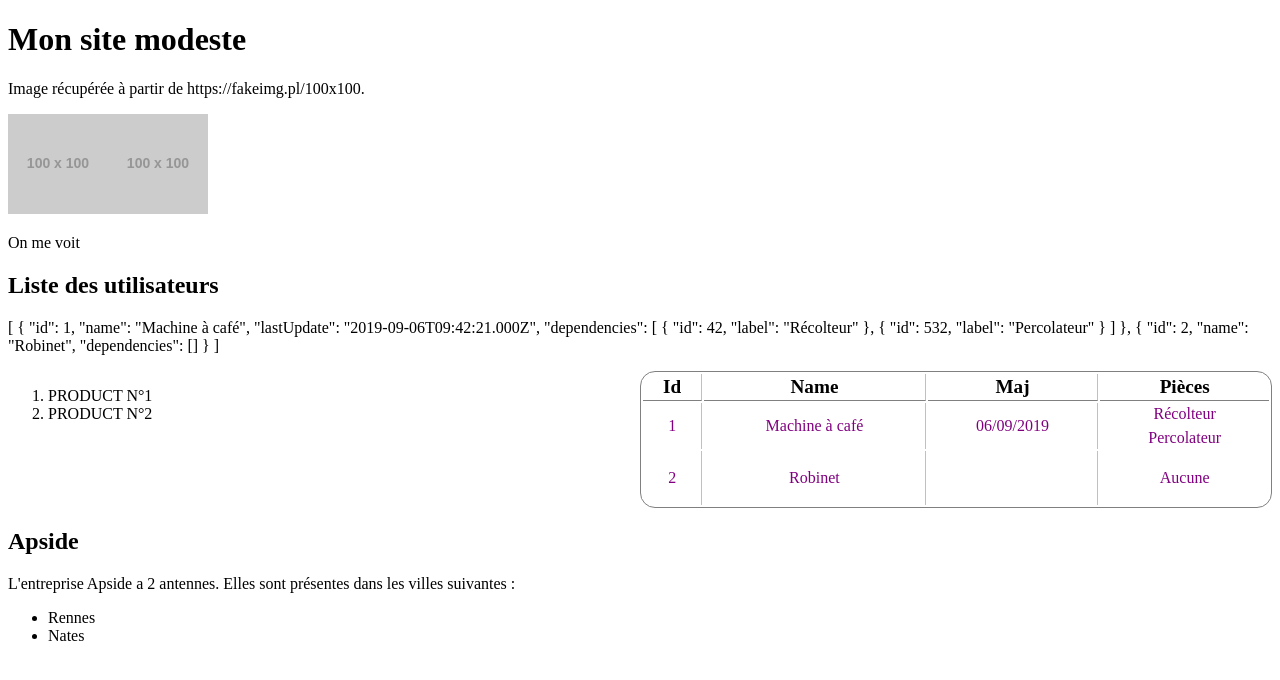
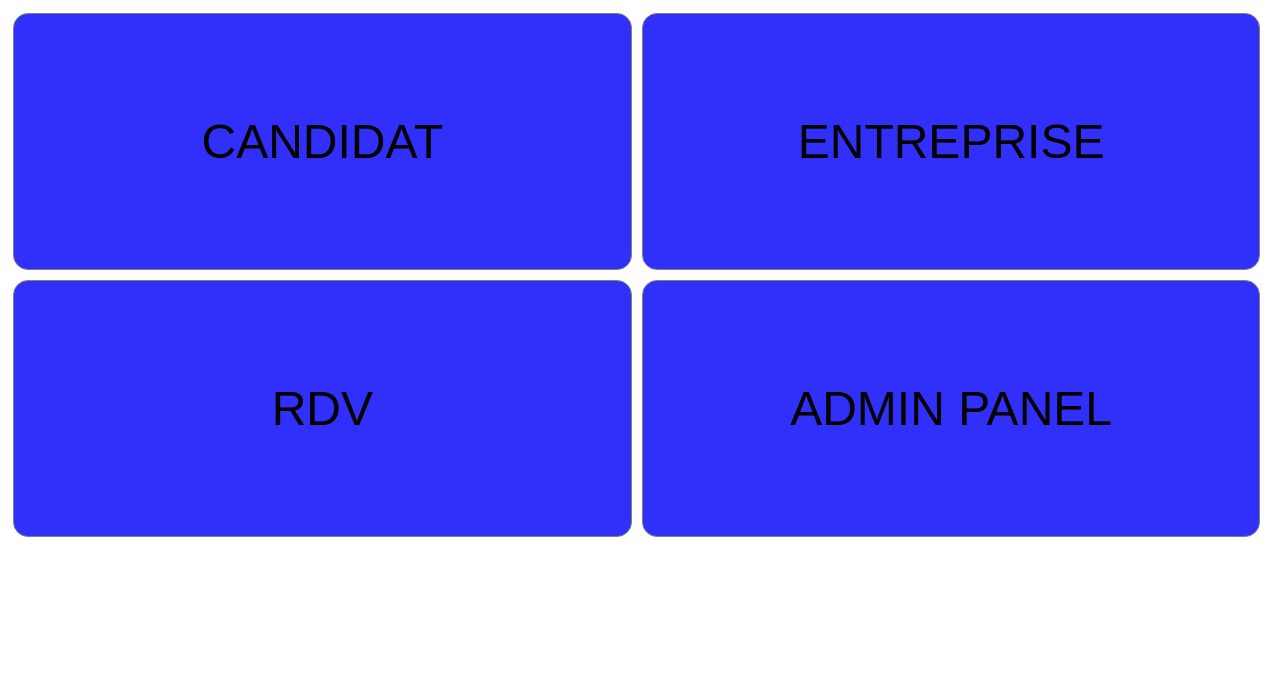
Before and after one commit to jponcy/ang, an Angular app in the folder ang/first/: page / in a window 1280 px wide. Shown: the top 680 px of the page. Built offline with nearby package versions, Linux system fonts and the light colour scheme.

Commit message:
Correction accueil

```diff
--- a/ang/first/src/app/app.component.html
+++ b/ang/first/src/app/app.component.html
@@ -1,5 +1,5 @@
-<h1>Mon site modeste</h1>
-<!-- <h1 class="{{ cssClass }}">Mon super site de la mort qui tue</h1> -->
+<!-- <h1>Mon site modeste</h1>
+<!-- <h1 class="{{ cssClass }}">Mon super site de la mort qui tue</h1> ->
 
 <p>Image récupérée à partir de {{logo}}.</p>
 
@@ -14,4 +14,6 @@
 
 <app-data-list-async></app-data-list-async>
 
-<app-company-list></app-company-list>
+<app-company-list></app-company-list> -->
+
+<app-home-page></app-home-page>
--- a/ang/first/src/app/app.module.ts
+++ b/ang/first/src/app/app.module.ts
@@ -5,6 +5,8 @@ import { NgModule } from '@angular/core';
 import { AppComponent } from './app.component';
 import { DataListComponent } from './data-list/data-list.component';
 import { CompanyModule } from './company/company.module';
+import { HomeModule } from './home/home.module';
+import { AuthModule } from './auth/auth.module';
 
 @NgModule({
   declarations: [
@@ -14,7 +16,9 @@ import { CompanyModule } from './company/company.module';
   ],
   imports: [
     BrowserModule,
-    CompanyModule
+    CompanyModule,
+    HomeModule,
+    AuthModule
   ],
   providers: [],
   bootstrap: [AppComponent]
--- /dev/null
+++ b/ang/first/src/app/auth/current-user.service.ts
@@ -0,0 +1,35 @@
+import { Observable, BehaviorSubject } from 'rxjs';
+import { Injectable } from '@angular/core';
+import { User } from './user';
+
+@Injectable({
+  providedIn: 'root'
+})
+export class CurrentUserService {
+
+  private current = new BehaviorSubject<User>(null);
+  private users: User[];
+  private lastInd = -1;
+
+  constructor() {
+    // Code de test pour faire changer l'utilisateur.
+    this.users = [{
+      id: 1,
+      username: 'Toto',
+      admin: false
+    }, {
+      id: 2,
+      username: 'Admin',
+      admin: true
+    }];
+
+    setInterval(() => {
+      this.lastInd = (this.lastInd + 1) % this.users.length;
+      this.current.next(this.users[this.lastInd]);
+    }, 2000);
+  }
+
+  get(): Observable<User> {
+    return this.current;
+  }
+}
--- /dev/null
+++ b/ang/first/src/app/auth/user.ts
@@ -0,0 +1,5 @@
+export class User {
+  id: number;
+  username: string;
+  admin = false;
+}
--- /dev/null
+++ b/ang/first/src/app/home/home-page/home-page.component.css
@@ -0,0 +1,27 @@
+.grid {
+  display: flex;
+  flex-flow: row wrap;
+}
+
+.grid > div {
+  /* Should add rules for specific browsers. */
+  cursor: pointer;
+  width: 100%;
+  margin: 20px;
+  font-size: 3em;
+  text-align: center;
+  padding: 5px;
+  text-transform: uppercase;
+}
+
+@media screen and (min-width: 443px) {
+  .grid > div {
+    width: 48%;
+    padding: 100px 5px;
+    margin: 5px;
+    border: 1px solid gray;
+    border-radius: 15px;
+    background-color: rgba(10, 10, 250, 0.842);
+    font-family: Arial, Helvetica, sans-serif;
+  }
+}
--- /dev/null
+++ b/ang/first/src/app/home/home-page/home-page.component.html
@@ -0,0 +1,9 @@
+<div class="grid">
+  <ng-container *ngFor="let mod of modules; last as last">
+    <div *ngIf="!last || ((currentUser | async) || {admin: false}).admin" (click)="onModuleClick(mod)">
+      {{mod}}
+    </div>
+  </ng-container>
+</div>
+
+<!-- <input type="text" (change)="coucou('name', $event)"> -->
--- /dev/null
+++ b/ang/first/src/app/home/home-page/home-page.component.ts
@@ -0,0 +1,31 @@
+import { Observable } from 'rxjs';
+import { CurrentUserService } from './../../auth/current-user.service';
+import { Component, OnInit } from '@angular/core';
+import { User } from 'src/app/auth/user';
+
+@Component({
+  selector: 'app-home-page',
+  templateUrl: './home-page.component.html',
+  styleUrls: ['./home-page.component.css']
+})
+export class HomePageComponent implements OnInit {
+
+  modules: string[] = ['candidat', 'entreprise', 'rdv', 'admin panel'];
+  currentUser: Observable<User>;
+
+  constructor(private currentUserService: CurrentUserService) { }
+
+  ngOnInit() {
+    this.currentUser = this.currentUserService.get();
+  }
+
+  onModuleClick(mod: string) {
+    window.alert('On part sur ' + mod);
+  }
+
+  // coucou(event: Event) {
+  //   console.log('coucou');
+  //   console.log(event);
+
+  // }
+}
```
Also changed, not shown: ang/first/src/app/auth/auth.module.ts (added, +10 -0 lines), ang/first/src/app/home/home.module.ts (added, +12 -0 lines).
